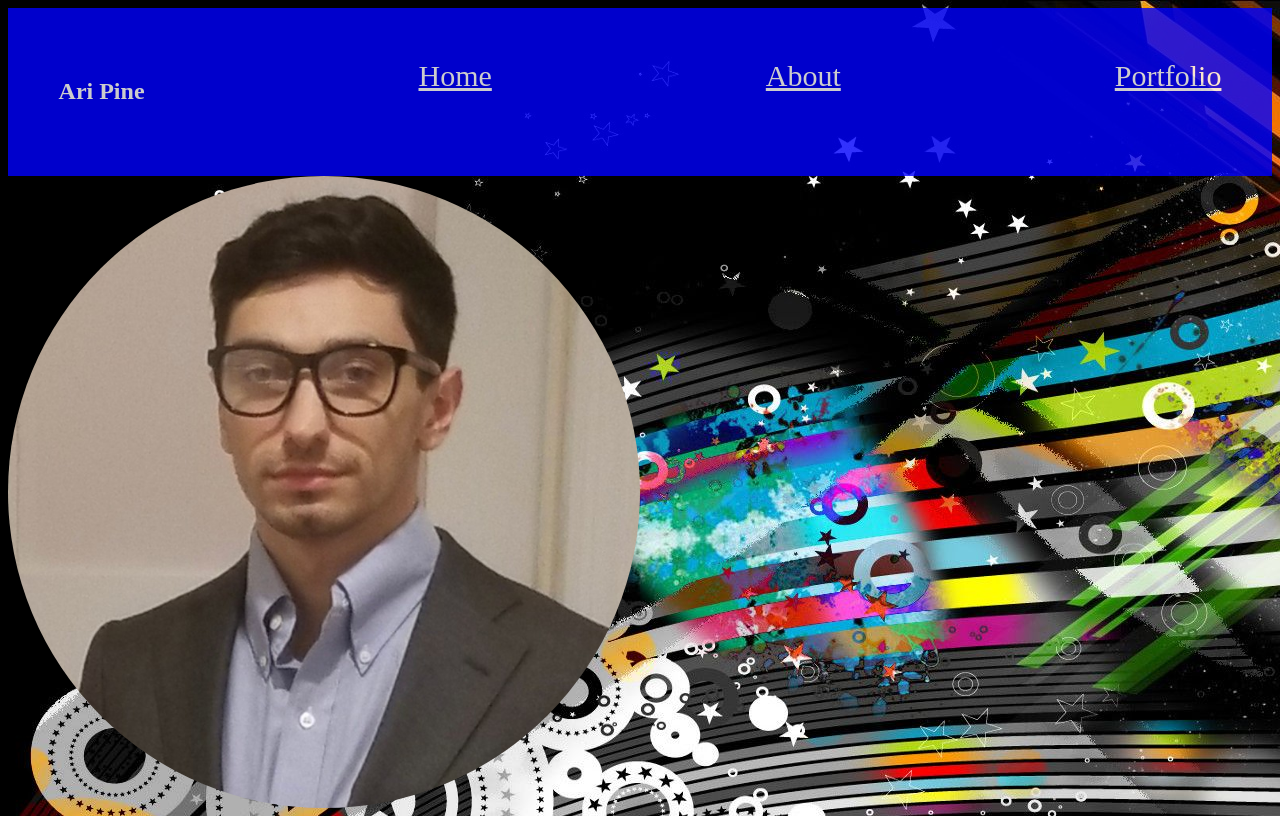
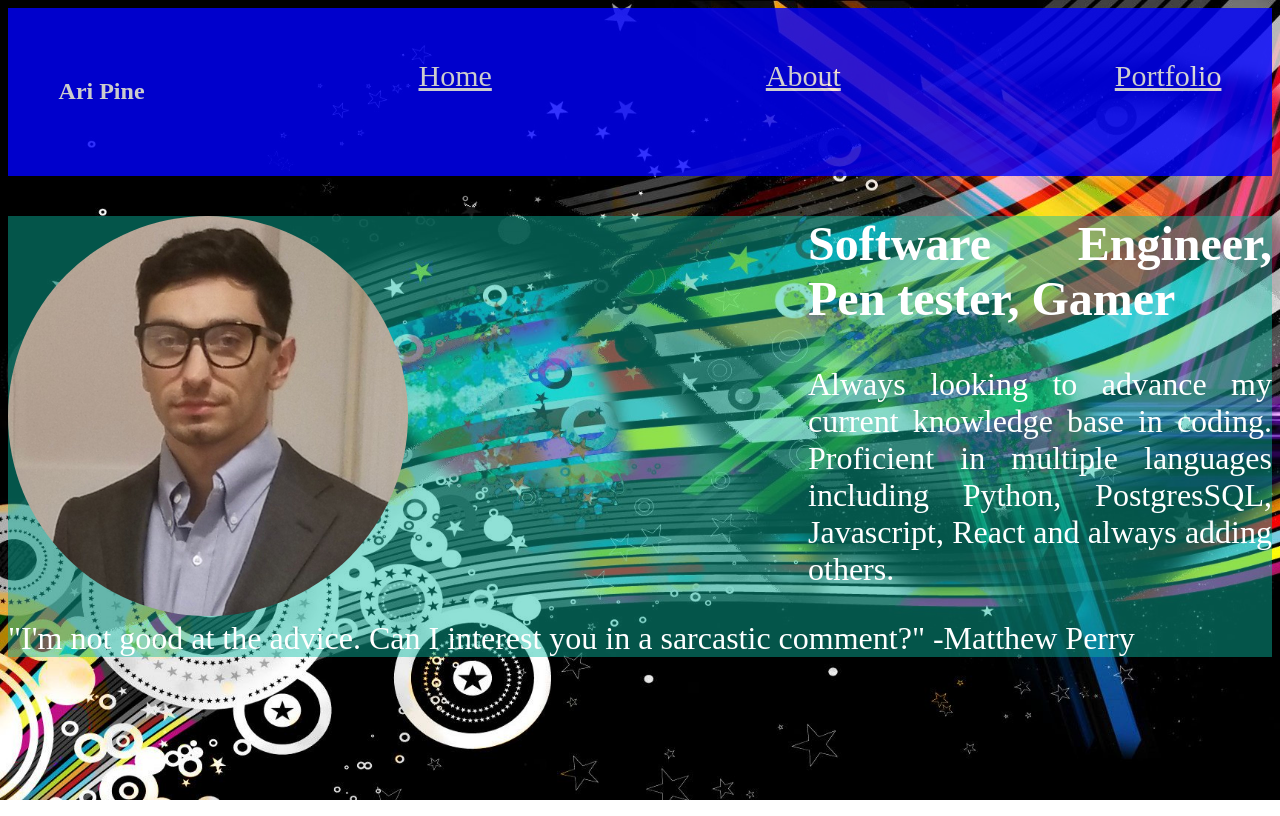
Before and after one commit to sudosurmrf/career-sim1-part2, a plain HTML site: page index.html in a window 1280 px wide. Drawn offline with Linux system fonts and the light colour scheme.

Commit message:
added bio in center with css styling

```diff
--- a/index.css
+++ b/index.css
@@ -20,7 +20,8 @@ nav a {
 
 #headshot {
   display: flex;
-  justify-content: left;
+  float: left;
+
 }
 
 #headshot img {
@@ -31,4 +32,28 @@ nav a {
 
 body {
   background-image: url(./2140912.jpg);
+  background-position: center;
+  background-size: cover;
 }
+
+#bio {
+  float: center;
+  color: white;
+  background: rgba(10, 189, 165, 0.45);
+
+}
+
+#bio > *{
+  text-align: justify;
+}
+
+#bio h1 {
+  font-size: 300%;
+}
+
+#bio p {
+  font-size: 200%;
+}
+#bio p + p2 {
+  font-size: 200%;
+}
--- a/index.html
+++ b/index.html
@@ -17,6 +17,11 @@
       <div id="headshot">
         <img src="./headshot-ari.jpg" alt="picture of author"/>
       </div>
+      <section id="bio">
+        <h1>Software Engineer, Pen tester, Gamer</h1>
+        <p>Always looking to advance my current knowledge base in coding. Proficient in multiple languages including Python, PostgresSQL, Javascript, React and always adding others.</p>
+        <p2>"I'm not good at the advice. Can I interest you in a sarcastic comment?" -Matthew Perry</p2>
+      </section>
     </main>
   </body>
 
```
